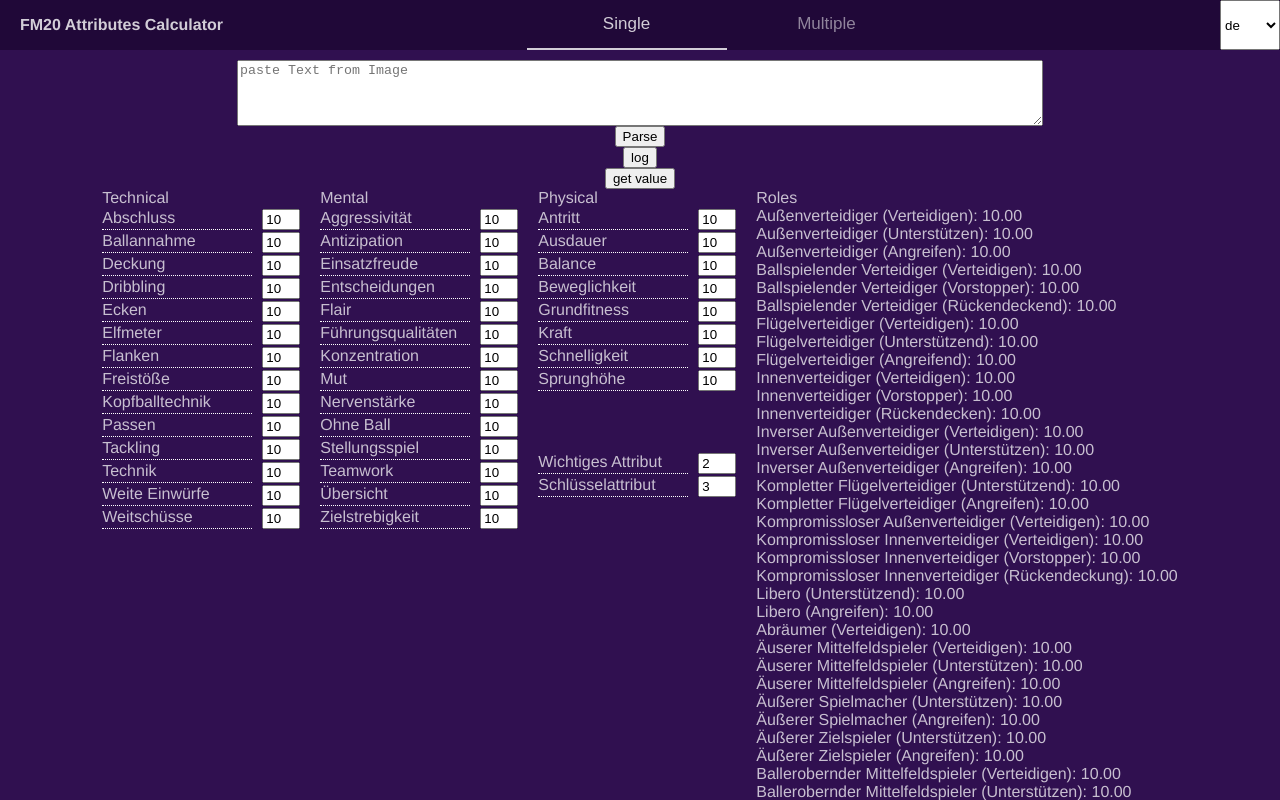
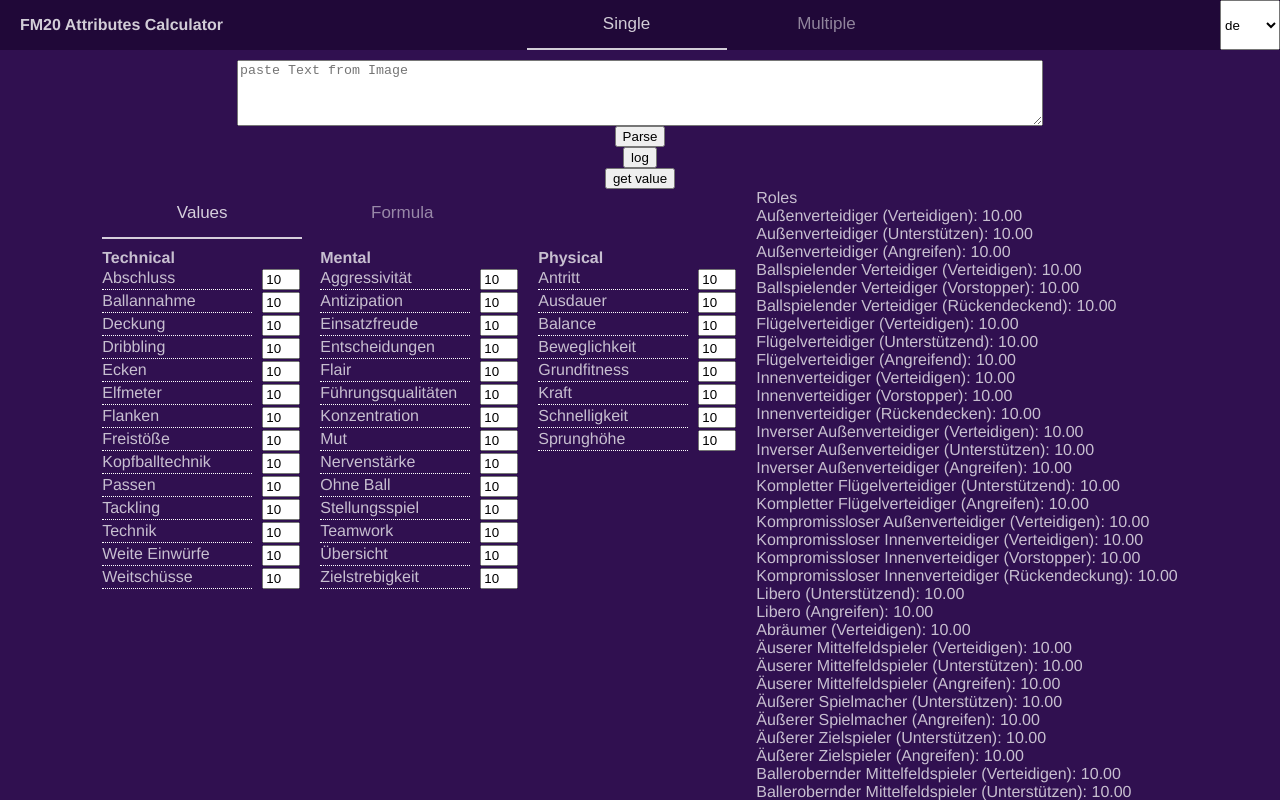
Before and after one commit to sehne/fm20-attributes-calculator, a Vue app: page / in a window 1280 px wide. Shown: the top 800 px of the page. Built offline with nearby package versions, Linux system fonts and the light colour scheme.

Commit message:
complete custom formula calculation feature

```diff
--- a/src/App.vue
+++ b/src/App.vue
@@ -35,9 +35,25 @@
         <button @click="log()">log</button>
         <button @click="getValue()">get value</button>
 
-        <div class="attributes">
-          <div class="attribute-list technical">
-            Technical
+        <div class="flex-row">
+          <div class="flex-column">
+            <div class="tabs attributeTabs">
+              <button
+                class="tablinks"
+                @click="switchAttributesTab('values')"
+                v-bind:class="{active : currentAttributesTab == 'values' }"
+              >Values</button>
+              <button
+                class="tablinks"
+                @click="switchAttributesTab('formula')"
+                v-bind:class="{active : currentAttributesTab == 'formula' }"
+              >Formula</button>
+            </div>
+
+            <div id="values" v-if="currentAttributesTab === 'values'">
+              <div class="flex-row">
+                <div class="flex-column technical">
+                  <div class="bold">Technical</div>
                   <div
                     v-for="attributeKey in Object.keys(attributes.technical)"
                     v-bind:key="attributeKey"
@@ -50,9 +66,12 @@
                     />
                   </div>
                 </div>
-          <div class="attribute-list mental">
-            Mental
-            <div v-for="attributeKey in Object.keys(attributes.mental)" v-bind:key="attributeKey">
+                <div class="flex-column mental">
+                  <div class="bold">Mental</div>
+                  <div
+                    v-for="attributeKey in Object.keys(attributes.mental)"
+                    v-bind:key="attributeKey"
+                  >
                     <attribute
                       type="mental"
                       v-bind:attribute="attributes.mental[attributeKey]"
@@ -61,9 +80,12 @@
                     />
                   </div>
                 </div>
-          <div class="attribute-list physical">
-            Physical
-            <div v-for="attributeKey in Object.keys(attributes.physical)" v-bind:key="attributeKey">
+                <div class="flex-column physical">
+                  <div class="bold">Physical</div>
+                  <div
+                    v-for="attributeKey in Object.keys(attributes.physical)"
+                    v-bind:key="attributeKey"
+                  >
                     <attribute
                       type="physical"
                       v-bind:attribute="attributes.physical[attributeKey]"
@@ -71,8 +93,63 @@
                       @[attributeKey]="updateValue"
                     />
                   </div>
+                </div>
+              </div>
+            </div>
+
+            <div id="formula" v-if="currentAttributesTab === 'formula'">
+              <div class="flex-row">
+                <div class="flex-column technical">
+                  <div class="bold">Technical</div>
+                  <div
+                    v-for="attributeKey in Object.keys(attributes.technical)"
+                    v-bind:key="attributeKey"
+                  >
+                    <attribute
+                      type="technical"
+                      v-bind:isFactor="true"
+                      v-bind:attribute="attributes.technical[attributeKey]"
+                      v-bind:label="attributes.technical[attributeKey].label"
+                      @[attributeKey]="updateValue"
+                    />
+                  </div>
+                </div>
+                <div class="flex-column mental">
+                  <div class="bold">Mental</div>
+                  <div
+                    v-for="attributeKey in Object.keys(attributes.mental)"
+                    v-bind:key="attributeKey"
+                  >
+                    <attribute
+                      type="mental"
+                      v-bind:isFactor="true"
+                      v-bind:attribute="attributes.mental[attributeKey]"
+                      v-bind:label="attributes.mental[attributeKey].label"
+                      @[attributeKey]="updateValue"
+                    />
+                  </div>
+                </div>
+                <div class="flex-column physical">
+                  <div class="bold">Physical</div>
+                  <div
+                    v-for="attributeKey in Object.keys(attributes.physical)"
+                    v-bind:key="attributeKey"
+                  >
+                    <attribute
+                      type="physical"
+                      v-bind:isFactor="true"
+                      v-bind:attribute="attributes.physical[attributeKey]"
+                      v-bind:label="attributes.physical[attributeKey].label"
+                      @[attributeKey]="updateValue"
+                    />
+                  </div>
 
                   <div style="margin-top: 60px">
+                    <div class="attribute">
+                      <div class="attribute-label">Grundattribut</div>
+                      <input class="attribute-input" v-model.number="basicAttributeFactor" />
+                    </div>
+
                     <div class="attribute">
                       <div class="attribute-label">Wichtiges Attribut</div>
                       <input class="attribute-input" v-model.number="importantAttributeFactor" />
@@ -84,7 +161,9 @@
                     </div>
                   </div>
                 </div>
-
+              </div>
+            </div>
+          </div>
           <div class="attribute-list roles">
             Roles
             <div
@@ -108,8 +187,10 @@ export default {
   data: () => {
     return {
       textToParse: "",
+      basicAttributeFactor: 0,
       importantAttributeFactor: 2,
       keyAttributeFactor: 3,
+      currentAttributesTab: "values",
       attributes: {
         technical: {
           finishing: {
@@ -338,25 +419,39 @@ export default {
   },
   computed: {
     getRoles: function() {
+      console.log("getting Roles", this.attributes);
       let myRoles = roles.map(r => {
         let count = 0;
         let value = 0;
         for (let key in r.attributes.technical) {
           switch (r.attributes.technical[key]) {
             case 0: {
+              count +=
+                this.basicAttributeFactor *
+                this.attributes.technical[key].factor;
+              value +=
+                this.attributes.technical[key].rating *
+                this.basicAttributeFactor *
+                this.attributes.technical[key].factor;
               break;
             }
             case 1: {
-              count += this.importantAttributeFactor;
+              count +=
+                this.importantAttributeFactor *
+                this.attributes.technical[key].factor;
               value +=
                 this.attributes.technical[key].rating *
-                this.importantAttributeFactor;
+                this.importantAttributeFactor *
+                this.attributes.technical[key].factor;
               break;
             }
             case 2: {
-              count += this.keyAttributeFactor;
+              count +=
+                this.keyAttributeFactor * this.attributes.technical[key].factor;
               value +=
-                this.attributes.technical[key].rating * this.keyAttributeFactor;
+                this.attributes.technical[key].rating *
+                this.keyAttributeFactor *
+                this.attributes.technical[key].factor;
               break;
             }
           }
@@ -364,19 +459,31 @@ export default {
         for (let key in r.attributes.mental) {
           switch (r.attributes.mental[key]) {
             case 0: {
+              count +=
+                this.basicAttributeFactor * this.attributes.mental[key].factor;
+              value +=
+                this.attributes.mental[key].rating *
+                this.basicAttributeFactor *
+                this.attributes.mental[key].factor;
               break;
             }
             case 1: {
-              count += this.importantAttributeFactor;
+              count +=
+                this.importantAttributeFactor *
+                this.attributes.mental[key].factor;
               value +=
                 this.attributes.mental[key].rating *
-                this.importantAttributeFactor;
+                this.importantAttributeFactor *
+                this.attributes.mental[key].factor;
               break;
             }
             case 2: {
-              count += this.keyAttributeFactor;
+              count +=
+                this.keyAttributeFactor * this.attributes.mental[key].factor;
               value +=
-                this.attributes.mental[key].rating * this.keyAttributeFactor;
+                this.attributes.mental[key].rating *
+                this.keyAttributeFactor *
+                this.attributes.mental[key].factor;
               break;
             }
           }
@@ -384,19 +491,32 @@ export default {
         for (let key in r.attributes.physical) {
           switch (r.attributes.physical[key]) {
             case 0: {
+              count +=
+                this.basicAttributeFactor *
+                this.attributes.physical[key].factor;
+              value +=
+                this.attributes.physical[key].rating *
+                this.basicAttributeFactor *
+                this.attributes.physical[key].factor;
               break;
             }
             case 1: {
-              count += this.importantAttributeFactor;
+              count +=
+                this.importantAttributeFactor *
+                this.attributes.physical[key].factor;
               value +=
                 this.attributes.physical[key].rating *
-                this.importantAttributeFactor;
+                this.importantAttributeFactor *
+                this.attributes.physical[key].factor;
               break;
             }
             case 2: {
-              count += this.keyAttributeFactor;
+              count +=
+                this.keyAttributeFactor * this.attributes.physical[key].factor;
               value +=
-                this.attributes.physical[key].rating * this.keyAttributeFactor;
+                this.attributes.physical[key].rating *
+                this.keyAttributeFactor *
+                this.attributes.physical[key].factor;
               break;
             }
           }
@@ -414,10 +534,16 @@ export default {
       console.log(this.attributes);
     },
     updateValue(obj) {
-      this.attributes[obj.type][obj.id].rating = obj.newRating;
+      console.log("updating...", obj);
+      obj.isFactor
+        ? (this.attributes[obj.type][obj.id].factor = obj.newRating)
+        : (this.attributes[obj.type][obj.id].rating = obj.newRating);
     },
     updateText(text) {
       this.textToParse = text;
+    },
+    switchAttributesTab(tab) {
+      this.currentAttributesTab = tab;
     },
     parseText() {
       const ratingsArray = this.textToParse
@@ -484,14 +610,14 @@ body {
     align-items: center;
   }
 
-  .attributes {
+  .flex-row {
     display: flex;
     flex-direction: row;
+  }
 
-    .attribute-list {
+  .flex-column {
     display: flex;
     flex-direction: column;
-    }
   }
 }
 
@@ -545,6 +671,14 @@ body {
   border-bottom: 2px solid rgba(255, 255, 255, 0.8);
 }
 
+.attributeTabs {
+  margin-bottom: 10px;
+}
+
+.bold {
+  font-weight: bold;
+}
+
 .language-select {
   min-width: 60px;
 }
--- a/src/Attribute.vue
+++ b/src/Attribute.vue
@@ -3,7 +3,7 @@
     <div class="attribute-label">{{attribute.label}}</div>
     <input
       class="attribute-input"
-      v-bind:value="attribute.rating"
+      v-bind:value="isFactor ? attribute.factor :attribute.rating"
       v-on:input="updateValue($event.target.value)"
     />
   </div>
@@ -20,6 +20,10 @@ export default {
     type: {
       type: String,
       required: true
+    },
+    isFactor: {
+      type: Boolean,
+      default: false
     }
   },
   data() {
@@ -35,7 +39,8 @@ export default {
       this.$emit(this.attribute.id, {
         id: this.attribute.id,
         newRating,
-        type: this.type
+        type: this.type,
+        isFactor: this.isFactor
       });
     }
   }
```
Lines whose indentation alone changed are shown as unchanged.
